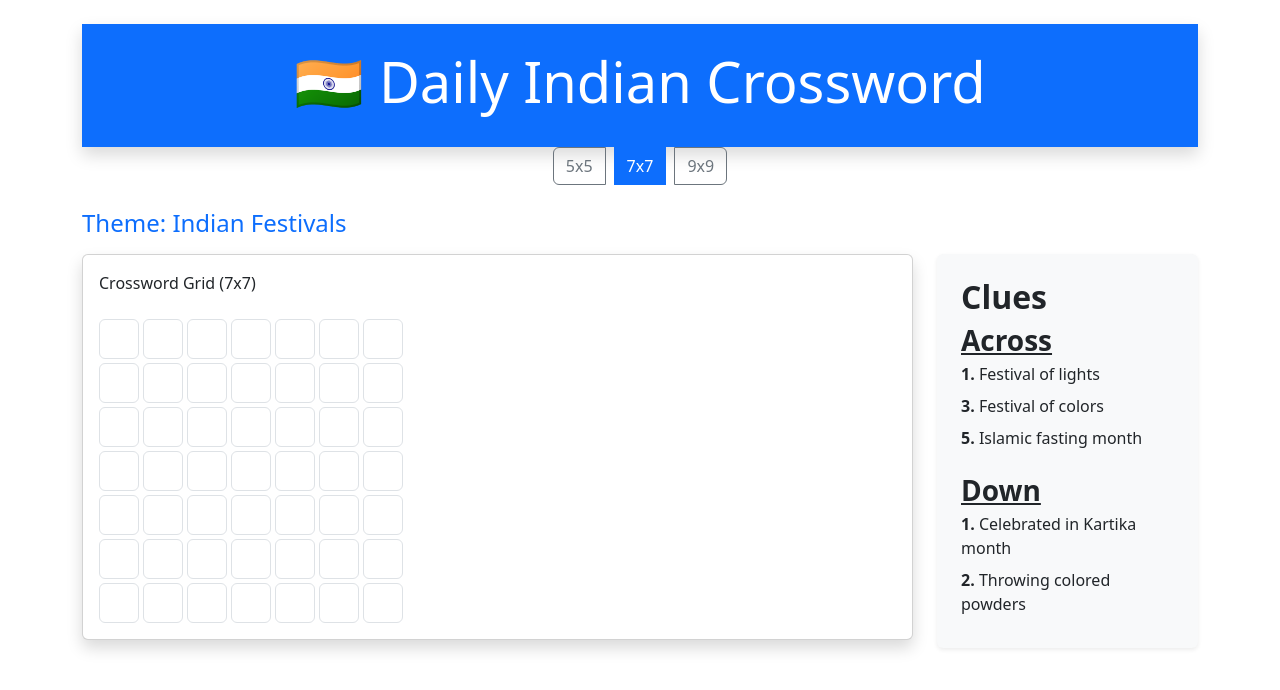
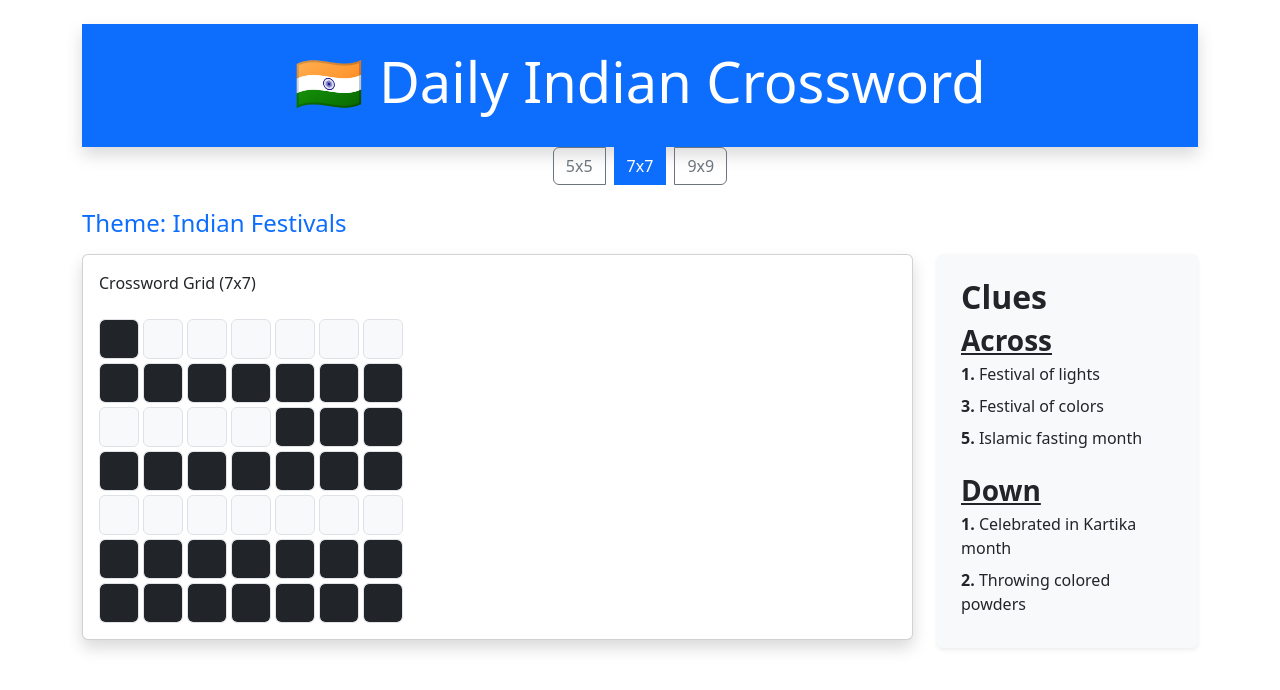
Before and after one commit to govind-arora/crossword-indian-bootstrap, a React (Create React App) app: page / in a window 1280 px wide. Shown: the top 690 px of the page. Built offline with nearby package versions, Linux system fonts and the light colour scheme.

Commit message:
Added black cell

```diff
--- a/src/App.js
+++ b/src/App.js
@@ -21,7 +21,7 @@ export default function App() {
       <Header date={today} />
       <SizeSelector size={size} setSize={setSize} />
 
-      {puzzle && (
+      {puzzle && puzzle.size === size && (
         <>
           <h4 className="mb-3 text-primary">Theme: {puzzle.theme}</h4>
           <div className="row">
--- a/src/components/CrosswordGrid.jsx
+++ b/src/components/CrosswordGrid.jsx
@@ -37,7 +37,11 @@ export default function CrosswordGrid({ size, puzzle }) {
         </CardTitle>
         <div style={gridStyle}>
           {grid.map((row, rowIndex) =>
-            row.map((cell, colIndex) => (
+            row.map((cell, colIndex) => {
+              const puzzleGrid = puzzle.grid;
+              const isBlackCell = puzzleGrid[rowIndex][colIndex] === "";
+
+              return (
                 <Input
                   key={`${rowIndex}-${colIndex}`}
                   type="text"
@@ -47,9 +51,11 @@ export default function CrosswordGrid({ size, puzzle }) {
                     handleChange(rowIndex, colIndex, e.target.value)
                   }
                   style={cellStyle}
-                className="focus-ring"
+                  className={isBlackCell ? "bg-dark text-white" : "bg-light"}
+                  disabled={isBlackCell}
                 />
-            ))
+              );
+            })
           )}
         </div>
       </CardBody>
```
Lines whose indentation alone changed are shown as unchanged.
